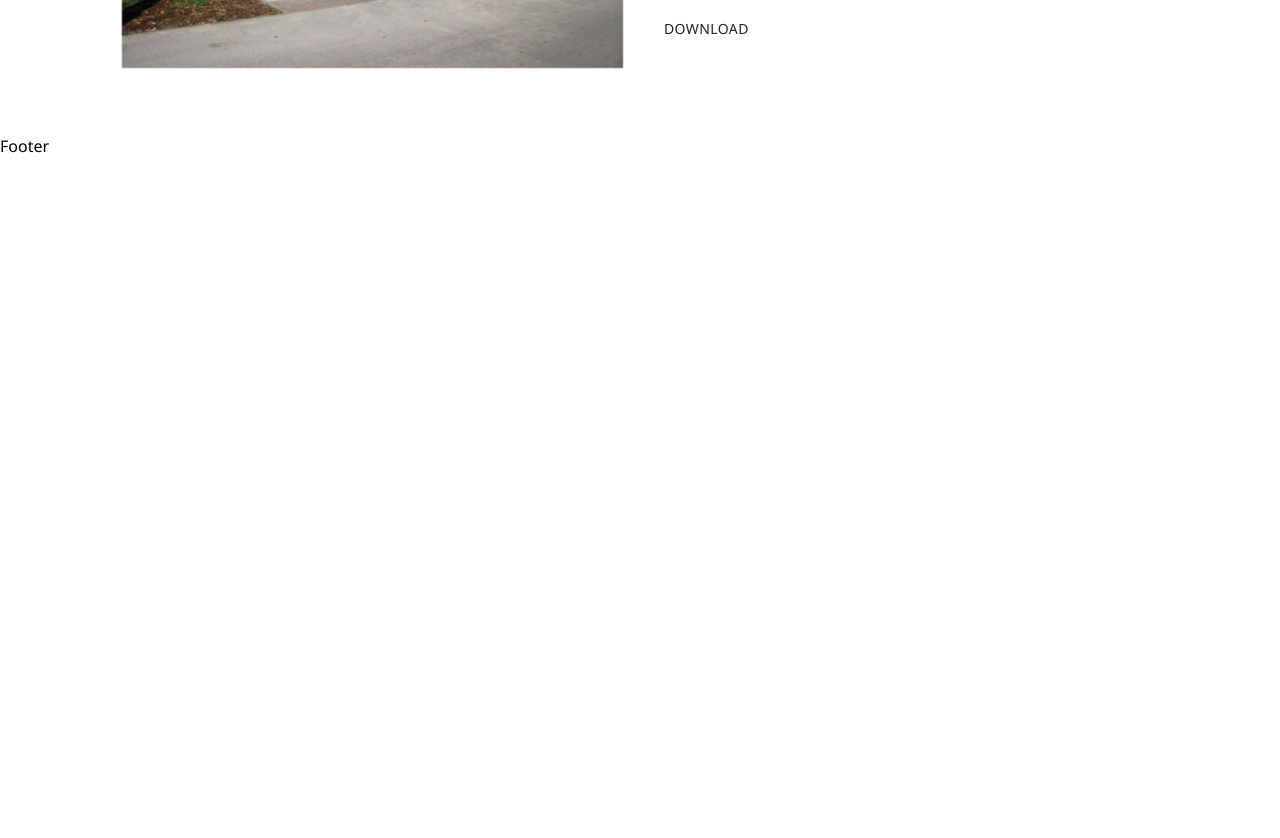
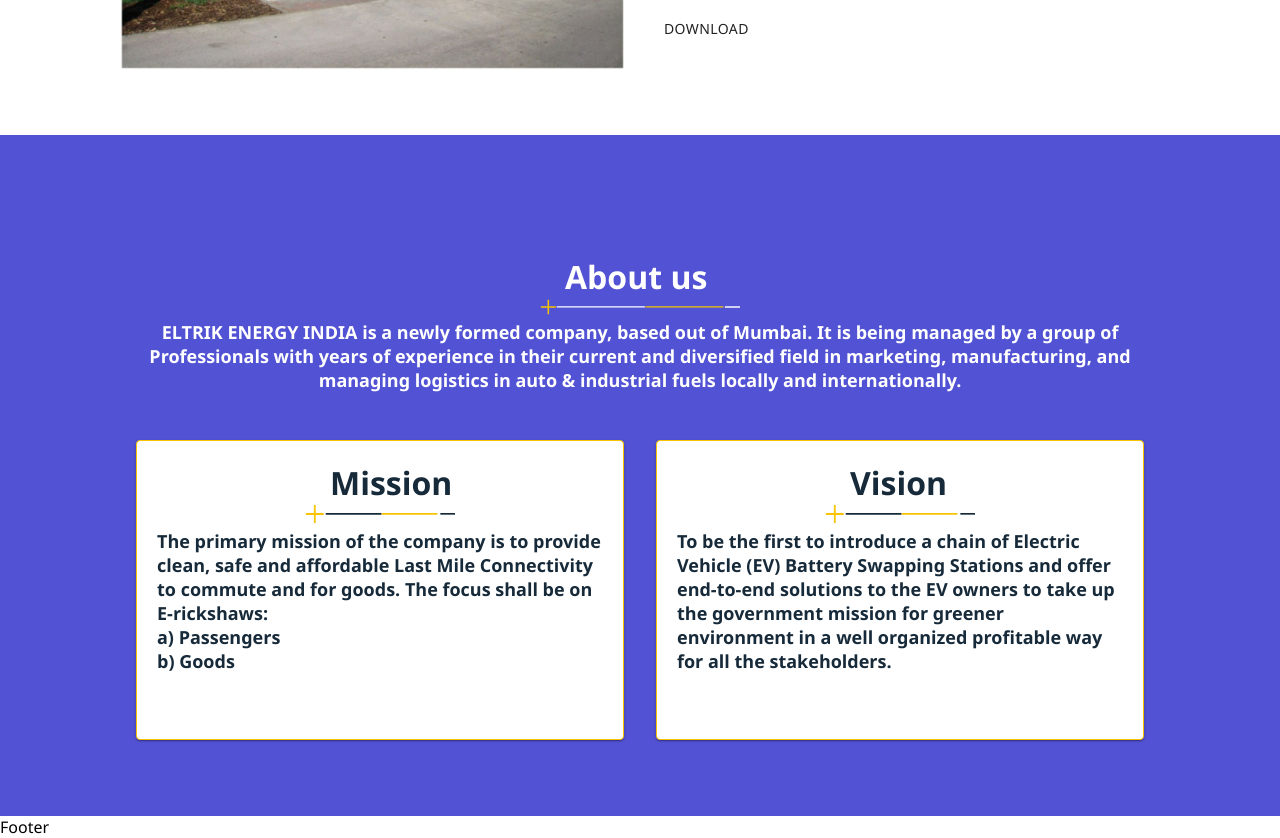
Before and after one commit to Takhine/eltrik-energy, a React (Create React App) app: page /home in a window 1280 px wide. Shown: the part 2860-3698 px from the top of the page. Before the commit the page ends 3017 px from the top, so only its background shows below. Built offline with nearby package versions, Linux system fonts and the light colour scheme.

Commit message:
About Content Complete

```diff
--- a/src/Layout/Navbar.js
+++ b/src/Layout/Navbar.js
@@ -1,5 +1,4 @@
 import React, { useEffect, useState } from 'react';
-import PropTypes from 'prop-types';
 
 import {
     IconButton,
--- a/src/pages/Home/About.js
+++ b/src/pages/Home/About.js
@@ -1,9 +1,50 @@
 import React from 'react';
+import {
+    Grid,
+    Card
+} from '@material-ui/core';
+import underline from 'static/images/primary-underline.svg';
+import secondUnderline from 'static/images/secondary-underline.svg';
 
-const About = () =>{
-    return(
-        <div>
-        About
+
+const About = () => {
+    return (
+        <div className="about">
+            <div className="main-title">
+                <h1 className="title">About us</h1>
+                <img src={underline} className="title-underline" alt="Underline" />
+            </div>
+            <p className="about-description">ELTRIK ENERGY INDIA is a newly formed company, based out of Mumbai. It is being managed by a group of Professionals with years of experience in their current and diversified field in marketing, manufacturing, and managing logistics in auto & industrial fuels locally and internationally. </p>
+            <Grid container spacing={8}>
+                <Grid item xs={12} md={6}>
+                    <Card className="about-card">
+                        <div className="main-title">
+                            <h1 className="title">Mission</h1>
+                            <img src={secondUnderline} className="subtitle-underline" alt="Underline" />
+                        </div>
+                        <p className="about-description">
+                        The primary mission of the company is to provide clean, safe and affordable Last Mile Connectivity to commute and for goods.
+                        The focus shall be on E-rickshaws:
+                        <br/>
+                        a) Passengers
+                        <br/>
+                        b) Goods
+
+                        </p>
+                    </Card>
+                </Grid>
+                <Grid item xs={12} md={6}>
+                    <Card className="about-card">
+                        <div className="main-title">
+                            <h1 className="title">Vision</h1>
+                            <img src={secondUnderline} className="subtitle-underline" alt="Underline" />
+                        </div>
+                        <p className="about-description">
+                        To be the first to introduce a chain of Electric Vehicle (EV) Battery Swapping Stations and offer end-to-end solutions to the EV owners to take up the government mission for greener environment in a well organized profitable way for all the stakeholders.
+                        </p>
+                    </Card>
+                </Grid>
+            </Grid>
         </div>
     );
 }
--- a/src/pages/Home/index.js
+++ b/src/pages/Home/index.js
@@ -3,8 +3,7 @@
 import Dealers from './Dealers';
 import Benefits from './Benefits';
 import Eltrik from './Eltrik';
-
-
+import About from './About';
 
 const Home = () => {
     return (
@@ -13,6 +12,7 @@
             <Dealers />
             <Benefits />
             <Eltrik />
+            <About />
         </div>
     );
 }
--- /dev/null
+++ b/src/static/styles/sections/_about.scss
@@ -0,0 +1,78 @@
+.about{
+    @extend .container;
+    background-color: $primary-blue;
+    color: white;
+    .main-title{
+        width: 120px;
+        padding-top: 20px;
+        margin: auto;
+        @include sm{
+            width: 150px;
+            padding-top: 40px;
+        }
+        @include md{
+            width: 200px;
+            padding-top: 60px;
+        }
+        .title{
+            font-size: 18px;
+            margin-left: 25px;
+            @include sm{
+                font-size: $title-font;
+            }
+            @include md{
+                font-size: $large-font;
+            }
+        }
+        .title-underline{
+            width: inherit;
+        }
+    }
+    .about-description{
+        text-align: center;
+        font-size: $xsmall-font;
+        font-weight: $bold-font;
+        margin-bottom: 32px;
+        @include md{
+            font-size: $subtitle-font;
+        }
+    }
+    .about-card{
+        @include secondary-card;
+        box-shadow: $main-box-shadow;
+        padding: 10px;
+        @media (min-width:960px) {
+            min-height: 300px;
+        }
+        @include md{
+            padding: 20px;
+        }
+        .main-title{
+            @extend .main-title;
+            padding-top: 0;
+            @include sm{
+                width: 120px;
+            }
+            @include md{
+                width: 150px;
+            }
+        }
+        .subtitle-underline{
+            @extend .title-underline;
+        }
+            &:hover{
+                box-shadow: $light-box-shadow;
+            }
+        .about-description{
+            @extend .about-description;
+            text-align: unset;
+        }
+    }
+    .MuiGrid-spacing-xs-8{
+        width: 100%;
+        margin: 0;
+        .MuiGrid-item {
+            padding: 16px;
+        }
+    }
+}
--- a/src/static/styles/sections/_banner.scss
+++ b/src/static/styles/sections/_banner.scss
@@ -87,6 +87,10 @@
         font-size: $xsmall-font;
         max-width: 300px;
         font-weight: $bold-font;
+        margin: auto;
+        @include sm{
+            margin: unset;
+        }
         @include md{
             font-size: $subtitle-font;
             max-width: 450px;
--- a/src/static/styles/sections/_home.scss
+++ b/src/static/styles/sections/_home.scss
@@ -2,3 +2,4 @@
 @import './dealership';
 @import './benefits';
 @import './eltrik';
+@import './about';
--- a/src/static/styles/utilities/_mixins.scss
+++ b/src/static/styles/utilities/_mixins.scss
@@ -102,3 +102,10 @@
     border-radius: 8px;
     border: 1px solid $primary-yellow;
 }
+
+@mixin secondary-card {
+    background-color: white;
+    color: $dark-black;
+    border-radius: 4px;
+    border: 1px solid $primary-yellow;
+}
```
